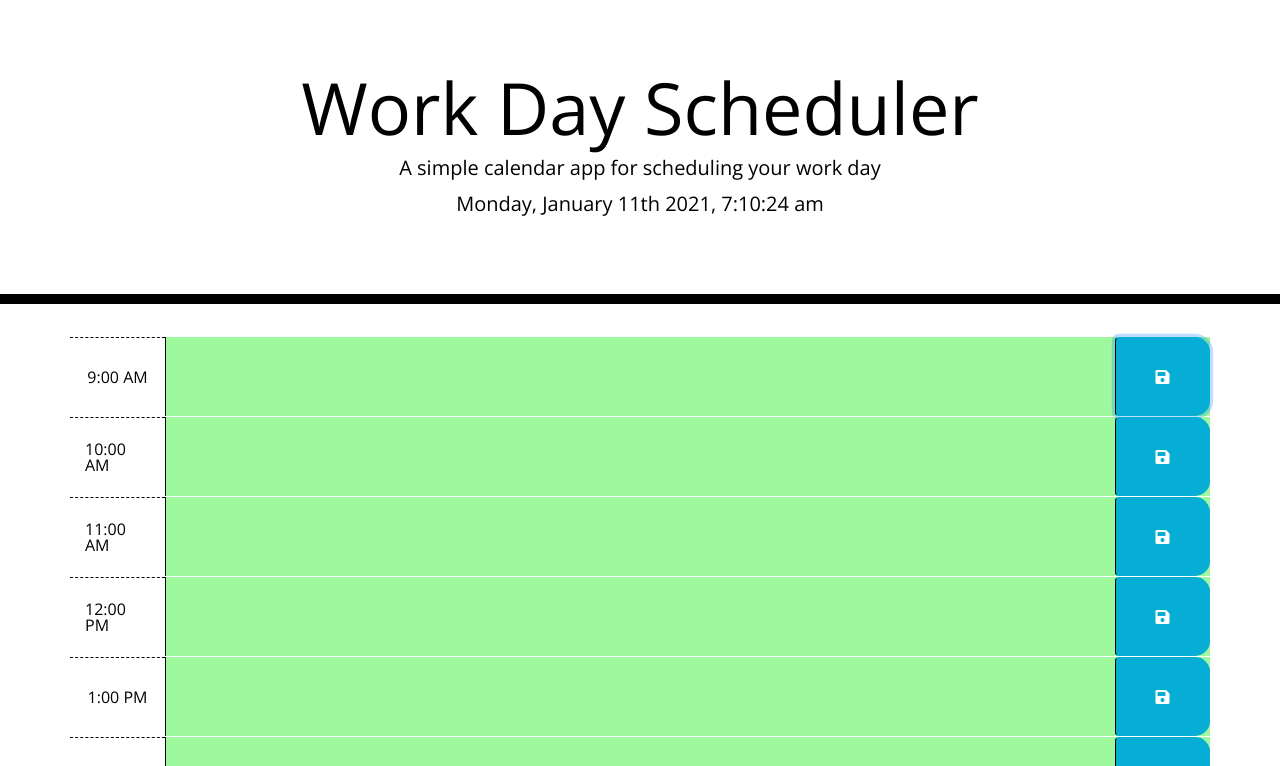
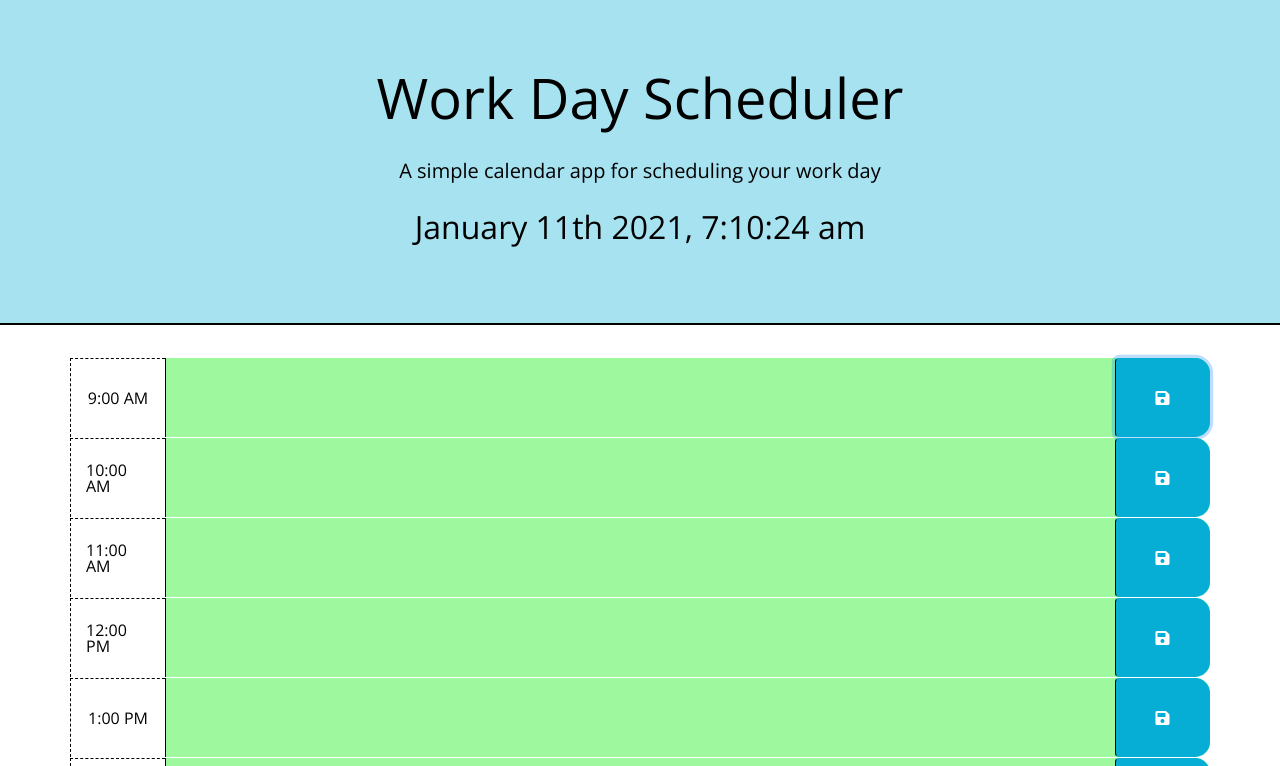
Before and after one commit to irjaimes/work-day-scheduler, a plain HTML site: page index.html in a window 1280 px wide. Both pictures are taken after a click on the button 1162 px from the left and 376 px from the top of the page. Shown: the top 766 px of the page. Drawn offline with nearby package versions, Linux system fonts and the light colour scheme.

Commit message:
updated styles. edited js to render input and save to local storage

```diff
--- a/assets/css/style.css
+++ b/assets/css/style.css
@@ -1,9 +1,15 @@
 body {
-  font-family: 'Open Sans', sans-serif;
+  font-family: "Open Sans", sans-serif;
   font-size: 16px;
   line-height: 1;
 }
-
+.lead {
+  margin-top: 30px;
+}
+#currentDay {
+  font-size: 2em;
+  margin-top: 30px;
+}
 textarea{
   background: transparent;
   border: none;
@@ -15,10 +21,10 @@ textarea{
 
 .jumbotron {
   text-align: center;
-  background-color: transparent;
+  background-color: #06afd55b;
   color: black;
   border-radius: 0;
-  border-bottom: 10px solid black;
+  border-bottom: 2px solid black;
 }
 
 .description{
@@ -33,16 +39,22 @@ textarea{
 .row {
   white-space: pre-wrap;
   height: 80px;
-  border-top: 1px solid white;;
+  border-top: 1px solid white;
+  border-top-right-radius: 15px;
+  border-bottom-right-radius: 15px;
+
 }
 
 .hour {
   background-color: #ffffff;
   color: #000000;
   border-top: 1px dashed #000000;
+  border-left: 1px dashed #000000;
 
 }
-
+.hr-17{
+  border-bottom: 1px dashed #000000;
+}
 .past { /*past event color*/
   background-color: #d3d3d3;
   color: white;
--- a/assets/js/script.js
+++ b/assets/js/script.js
@@ -1,91 +1,90 @@
 
 var today = $("#currentDay");
-var timeRow = $(".time-row");
+//var timeRow = $(".time-row");
 var schedule = $(".schedule");
-var thingsToDoArr = []; //to store todo hour and text property
+var thingsToDo = []; //to store todo hour and text properties
 
 function runSchedule() {
     //for each time block set time & link object
-    timeRow.each(function () {
-        var block = $(this);
-        var dueTime = parseInt(block.attr("data-hour"));
+    $(".time-row").each(function () {
+        var dueTime = parseInt($(this).attr("data-hour")); //√√√√√
         //object to hold hour and txt input
         var toDoObj = {
             hour: dueTime,
             text: "",
         }
         //add toDo object to thingsToDo Array
-        thingsToDoArr.push(toDoObj);
+        thingsToDo.push(toDoObj);
     });
     //save to local storage
-    localStorage.setItem("thingsToDo", JSON.stringify(thingsToDoArr));
-    //console.log(thingsToDoArr);
+    localStorage.setItem("ToDos", JSON.stringify(thingsToDo));
+    console.log(thingsToDo);
 }
 
 // Check Current Time Vs ToDo Time & Update Class Attributes
 var currentHour = moment().format("H");
 
 function blockTimeVsCurrentTime() {
-    timeRow.each(function () {
-        var block = $(this);
-        var currentBlockHr = parseInt(block.attr("data-hour"));
+    $(".time-row").each(function () {
+        var currentBlockHr = parseInt($(this).attr("data-hour")); // √√√√√
 
         //update class for style depending on time of day
-        if (currentBlockHr == currentHour) { //if block hour is current time
-            block.addClass("present").removeClass("past future");
+        if (currentBlockHr == currentHour) { //if timeRow hour is current time
+            $(this).addClass("present").removeClass("past future"); // √√√√√
         }
-        if (currentBlockHr < currentHour) { // if block hour has passed
-            block.addClass("past").removeClass("present future");
+        if (currentBlockHr < currentHour) { // if timeRow hour has passed
+            $(this).addClass("past").removeClass("present future"); // √√√√√
         }
-        if (currentBlockHr > currentHour) { //if block hour is pending
-            block.addClass("future").removeClass("past present");
+        if (currentBlockHr > currentHour) { //if timeRow hour is pending
+            $(this).addClass("future").removeClass("past present"); // √√√√√
         }
     });
 }
 
+
+
 function renderToDoItems() {
-    thingsToDoArr = localStorage.getItem("thingsToDo");
-    thingsToDoArr = JSON.parse(thingsToDoArr);
+    thingsToDo = localStorage.getItem("ToDos");
+    thingsToDo = JSON.parse(thingsToDo);
     //loop through thingsToDo array, assign text input to the block that matches hour
-    //make a variable where [data-hour={hour}] then plug it in to the selector $('[data-hour={hour}')
-    for (var i = 0; i < thingsToDoArr.length; i++) {
-        var toDoItemHr = thingsToDoArr[i].hour;
-        var inputText = thingsToDoArr[i].text;
+    for (var i = 0; i < thingsToDo.length; i++) {
+        var toDoItemHr = thingsToDo[i].hour;
+        var inputText = thingsToDo[i].text;
     // display to do item
-        $("[data-hour=" + toDoItemHr + "]").children("textarea").val(inputText);
+        $("[data-hour=" + toDoItemHr + "]").children("textarea").val(inputText); // √√√√√
     }
-    //console.log(thingsToDoArr);
 }
 
-// Event handler for Save Button
+// Event handler for Save Button     √√√√√
 function saveBtnHandler() {
-    var checkHour = $(timeRow).parent().attr("data-hour");
-    var addItem = (($(timeRow).parent()).children("textarea")).val();
+    var thisBlock = $(".time-row")
+    var checkHour = $(thisBlock).parent().attr("data-hour");
+console.log(thisBlock)
+    var addItem = (($(thisBlock).parent()).children("textarea")).val();
 
     //check to update to do item based on the hour of the button clicked
-    for (var j = 0; j < thingsToDoArr.length; j++) {
-        if (thingsToDoArr[j].hour == checkHour) {
+    for (var j = 0; j < thingsToDo.length; j++) {
+        if (thingsToDo[j].hour == checkHour) {
             //set its text to what was added to textarea
-            thingsToDoArr[j].text = addItem;
+            thingsToDo[j].text = addItem;
         }
     }
-    localStorage.setItem("thingsToDo", JSON.stringify(thingsToDoArr));
+    localStorage.setItem("ToDos", JSON.stringify(thingsToDo));
     renderToDoItems();
 }
 
 // on document load function
-var date = moment().format("dddd, MMMM Do YYYY, h:mm:ss a");
+var date = moment().format("MMMM Do YYYY, h:mm:ss a");
 
 $(document).ready(function () {
 
     //set up blocks based on time
     blockTimeVsCurrentTime();
     //if there's nothing for the thingsToDo in local storage
-    if (!localStorage.getItem("thingsToDo")) {
+    if (!localStorage.getItem("ToDos")) {
         //run objects array
         runSchedule();
     }
-
     //display today's date
     today.text(date);
 
--- a/index.html
+++ b/index.html
@@ -15,7 +15,7 @@
 
 <body>
   <header class="jumbotron">
-    <h1 class="display-3">Work Day Scheduler</h1>
+    <h1 class="display-4">Work Day Scheduler</h1>
     <p class="lead">A simple calendar app for scheduling your work day</p>
     <p id="currentDay" class="lead"></p>
   </header>
@@ -87,14 +87,15 @@
     </div>
 
     <div class="row time-row" data-hour="17">
-      <div class="col-2 col-lg-1 hour d-flex justify-content-center align-items-center">5:00 PM</div>
+      <div class="col-2 col-lg-1 hour hr-17 d-flex justify-content-center align-items-center">5:00 PM</div>
       <textarea class="col-8 col-lg-10"></textarea>
-      <button class="col-2 col-lg-1 btn btn-block saveBtn d-flex justify-content-center align-items-center">
+      <button class="col-2 col-lg-1 btn btn-block saveBtn  d-flex justify-content-center align-items-center">
         <i class="fas fa-save"></i>
       </button>
     </div>
 
   </div>
+<footer class="footer text-center py-3 bg-transparent"></footer>
 
   <script src="https://code.jquery.com/jquery-3.4.1.min.js"></script>
   <script src="https://cdnjs.cloudflare.com/ajax/libs/moment.js/2.24.0/moment.min.js"></script>
```
